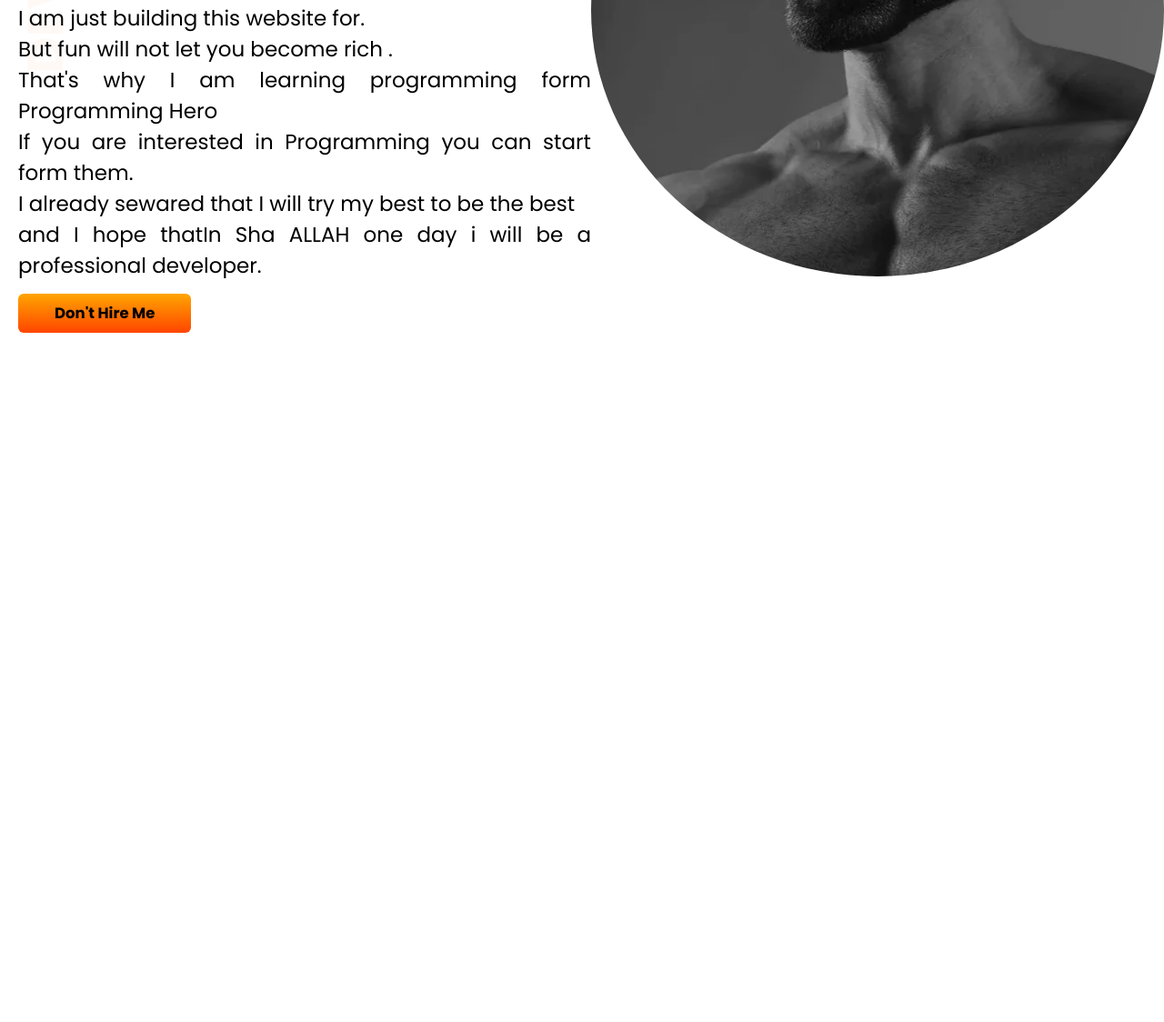
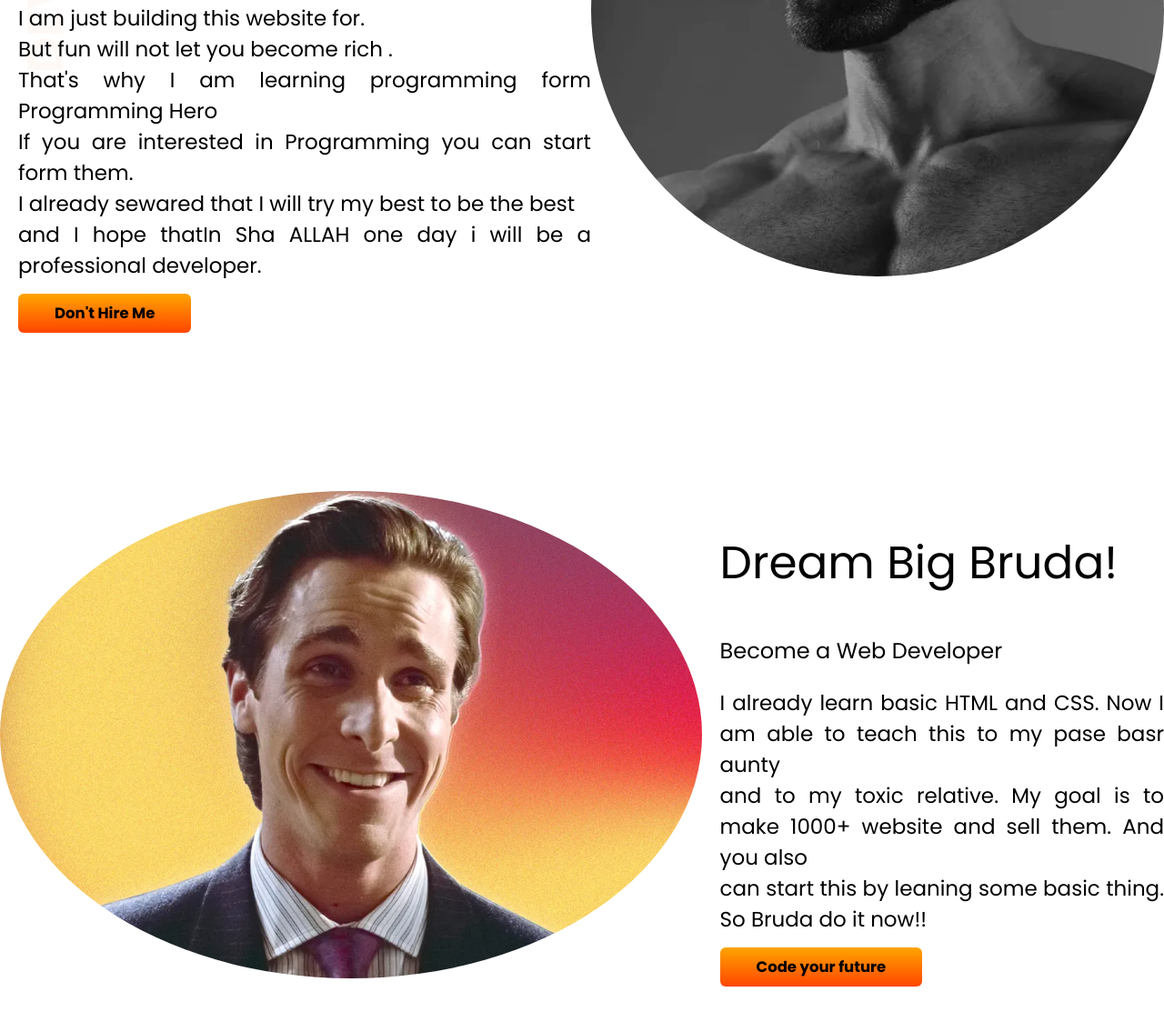
Before and after one commit to pavel90765/My-port, a plain HTML site: page index.html in a window 1280 px wide. Shown: the part 282-1406 px from the top of the page at 91% size. Before the commit the page ends 800 px from the top, so only its background shows below. Drawn offline with Linux system fonts and the light colour scheme.

Commit message:
second-complit

```diff
--- a/index.html
+++ b/index.html
@@ -15,12 +15,22 @@
      <p  class="fp1">
         I am just building this website for. <br>But fun will not let you become <strong> rich </strong>. <br>That's why I am learning programming form <em>Programming Hero</em><br>If you are interested in Programming you can start form them. <br>I already sewared that I will try my best to be the best <br> and I hope thatIn Sha ALLAH one day i will be a professional developer.
      </p>
-     <a href="#" class="btn">Don't Hire Me </a>
+     <a href="https://encrypted-tbn0.gstatic.com/images?q=tbn:ANd9GcQ7fhUAAUHLWJkCkJADWvxfUIwnAxToMUhAwW1_Nci1TbGm8uilvyuxZos0yqglOGMO9ek&usqp=CAU" class="btn">Don't Hire Me </a>
     </div>
     <div class="im">
         <img src="images/request-for-the-gigachad-v0-1asd8y2wid0b1.png" alt="pic of gigachad">
     </div>
    </section>
-
+   <section class="dream">
+    <div class="ims">
+        <img src="images/Sigma-grindset-patrick-bateman.pnj.webp" alt="another pic of giga">
+    </div>
+    <div class="hd">
+        <h1>Dream Big Bruda!</h1>
+        <h2>Become a Web Developer</h2>
+        <p class="fp1">I already learn basic HTML and CSS. Now I am able to teach this to my pase basr aunty <br> and to my toxic relative. My goal is to make 1000+ website and sell them. And you also <br> can start this by leaning some basic thing. So Bruda do it now!!</p>
+        <a href="https://web.programming-hero.com/web-5/video/web-5-4-6-dream-area-background-image-background-repeat" target="_blank" class="btn">Code your future </a>
+    </div>
+   </section>
 </body>
 </html>
--- a/style.css
+++ b/style.css
@@ -22,6 +22,7 @@
 
 section{
     display: flex;
+    margin-bottom: 90px;
 }
 
 .im{
@@ -61,5 +62,19 @@ section{
 .top-web{
     background-image: url(images/top-banner.png);
     background-repeat:no-repeat;
-    image
 }
+
+.dream{
+    display: flex;
+    justify-content: space-between;
+}
+.dream p{
+    font-size: 23px;
+}
+
+.ims img{
+    border: none;
+    border-radius: 50%;
+    width: 100%;
+    height: 100%;
+}
```
Also changed, not shown: images/Sigma-grindset-patrick-bateman.pnj.webp (added), images/download.jpg (added).
